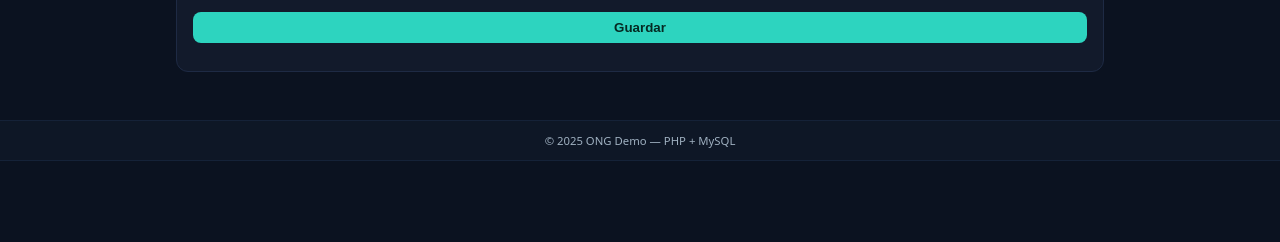
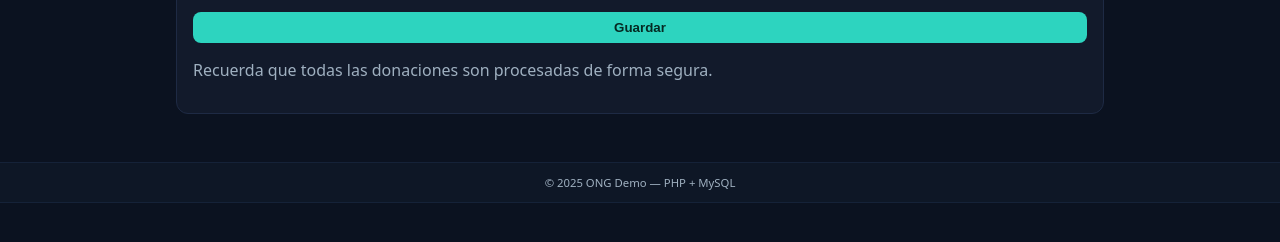
Before and after one commit to ramirezdelcampotomas2/tr-nonprofit, a PHP site: page /donation_form.php in a window 1280 px wide. Shown: the part 349-591 px from the top of the page. Run offline with PHP 8.4, Linux system fonts and the light colour scheme; data that the repository does not hold is empty.

Commit message:
feat: agregado mensaje informativo en la página de donaciones

```diff
--- a/src/donation_form.php
+++ b/src/donation_form.php
@@ -10,5 +10,7 @@ $donantes  = $pdo->query("SELECT id_donante, nombre FROM DONANTE ORDER BY nombre
   <div class="row"><label>Proyecto</label><select name="id_proyecto" required><?php foreach($proyectos as $p): ?><option value="<?= $p['id_proyecto'] ?>"><?= e($p['nombre']) ?></option><?php endforeach; ?></select></div>
   <div class="row"><label>Donante</label><select name="id_donante" required><?php foreach($donantes as $d): ?><option value="<?= $d['id_donante'] ?>"><?= e($d['nombre']) ?></option><?php endforeach; ?></select></div>
   <div class="row"><button type="submit">Guardar</button></div>
+  <!-- Actualización TR: mensaje informativo para los usuarios -->
+  <p class="muted">Recuerda que todas las donaciones son procesadas de forma segura.</p>
 </form>
 <?php require_once __DIR__.'/partials/footer.php'; ?>
```
